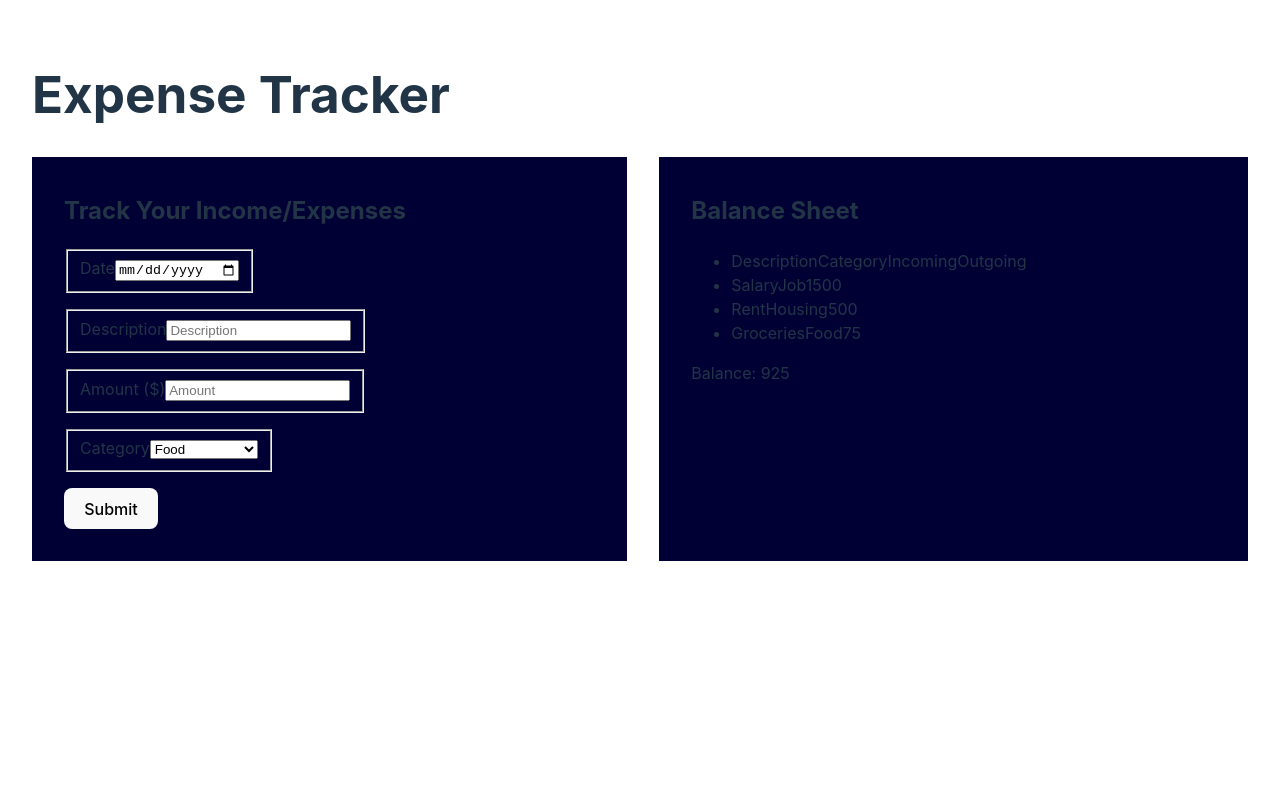
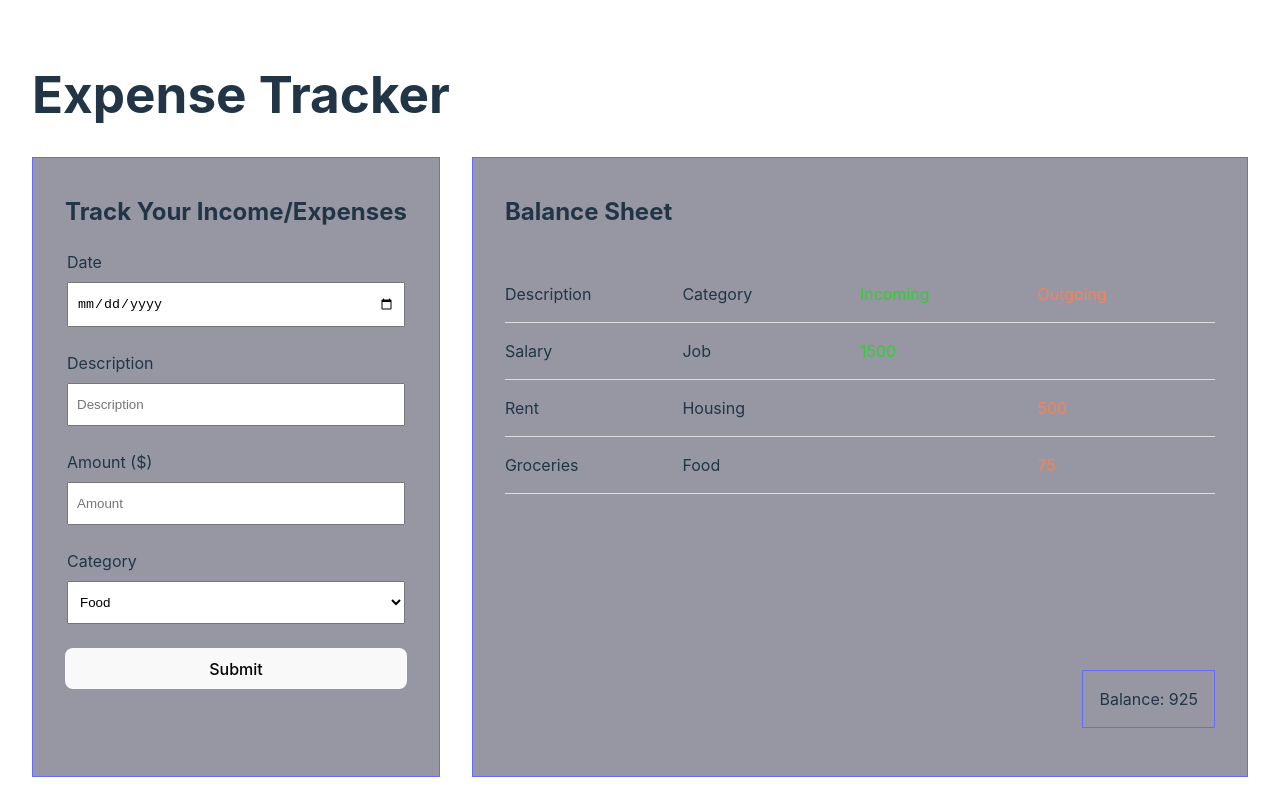
Before and after one commit to vincentpchevalier/balance-sheet-app, a React (Vite) app: page / in a window 1280 px wide. Built offline with nearby package versions, Linux system fonts and the light colour scheme.

Commit message:
complete basic styling

```diff
--- a/src/App.css
+++ b/src/App.css
@@ -2,6 +2,11 @@
 	max-width: 85rem;
 	margin: 0 auto;
 	padding: 2rem;
+}
+
+ul {
+	list-style: none;
+	padding: 0;
 }
 
 .App {
@@ -14,9 +19,9 @@
 	}
 
 	& > *:not(h1) {
-		background-color: rgb(0, 0, 52);
-		flex-grow: 1;
+		background-color: rgba(35, 35, 60, 0.471);
 		padding: 1rem 2rem 2rem;
+		border: 0.1rem solid #646cff;
 	}
 }
 
@@ -24,6 +29,68 @@
 	display: flex;
 	flex-direction: column;
 	justify-content: flex-start;
-	align-items: flex-start;
-	gap: 1rem;
+	align-items: stretch;
+	gap: 1.5rem;
+	flex-grow: 1;
+
+	& fieldset {
+		display: flex;
+		flex-direction: column;
+		justify-content: stretch;
+		align-items: stretch;
+		border: none;
+		gap: 0.5rem;
+		padding: 0;
+
+		& > * {
+			flex-grow: 2;
+		}
+	}
 }
+
+input,
+select {
+	padding: 0.75rem 0.5rem;
+}
+
+.balanceSheetContainer {
+	flex-grow: 2;
+
+	display: flex;
+	flex-direction: column;
+	justify-content: space-between;
+	/* gap: 2rem; */
+
+	.balance {
+		align-self: flex-end;
+		margin-top: 10rem;
+		padding: 1rem;
+		border: 0.1rem solid #646cff;
+	}
+}
+
+#balanceSheet {
+	display: grid;
+	grid-template-columns: repeat(4, 1fr);
+	width: 100%;
+}
+
+.balanceRow {
+	display: contents;
+}
+
+.source,
+.category,
+.income,
+.expense {
+	padding: 1rem 0;
+	border-bottom: 0.1rem solid #ddd;
+}
+
+.income {
+	color: limegreen;
+}
+
+.expense {
+	color: coral;
+}
```
